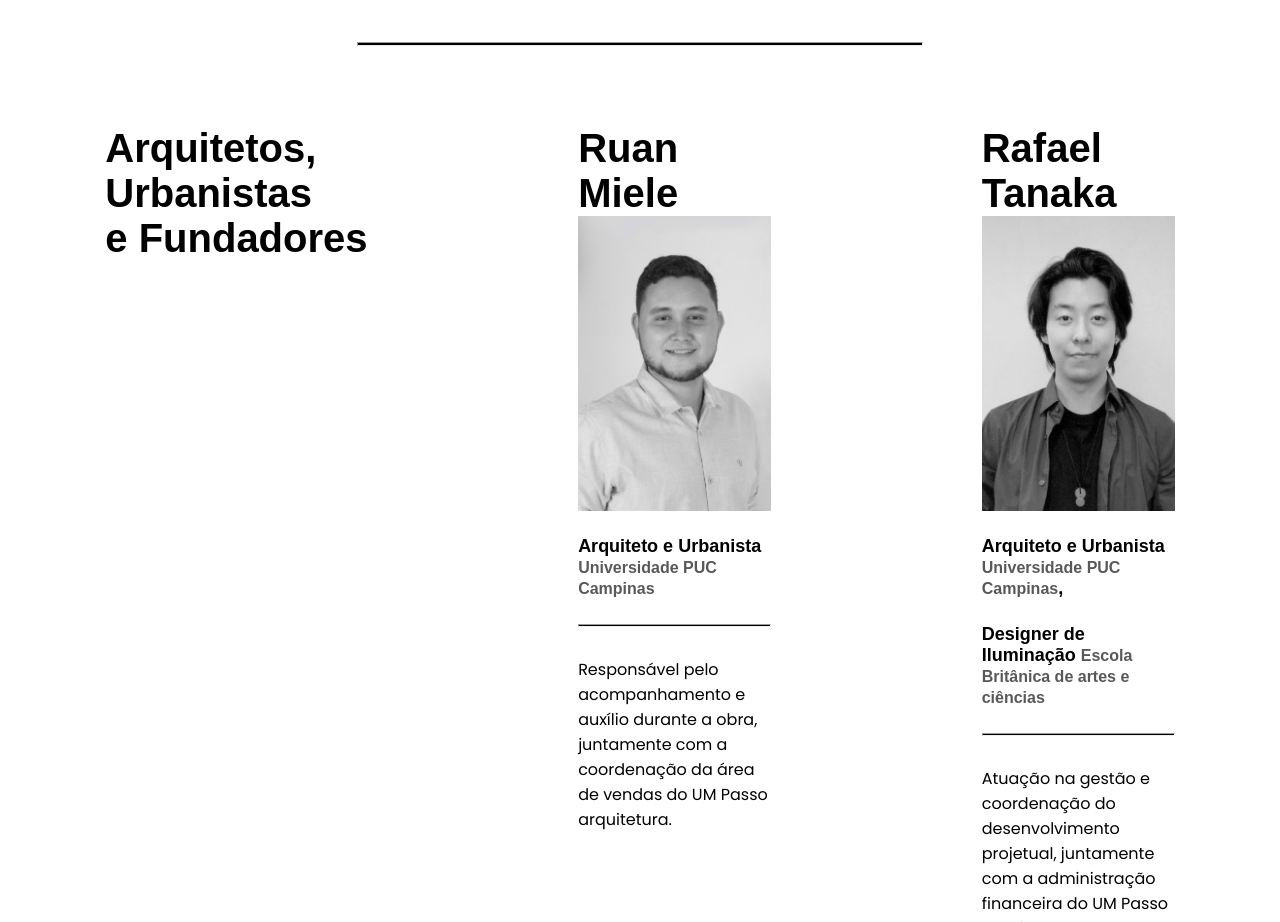
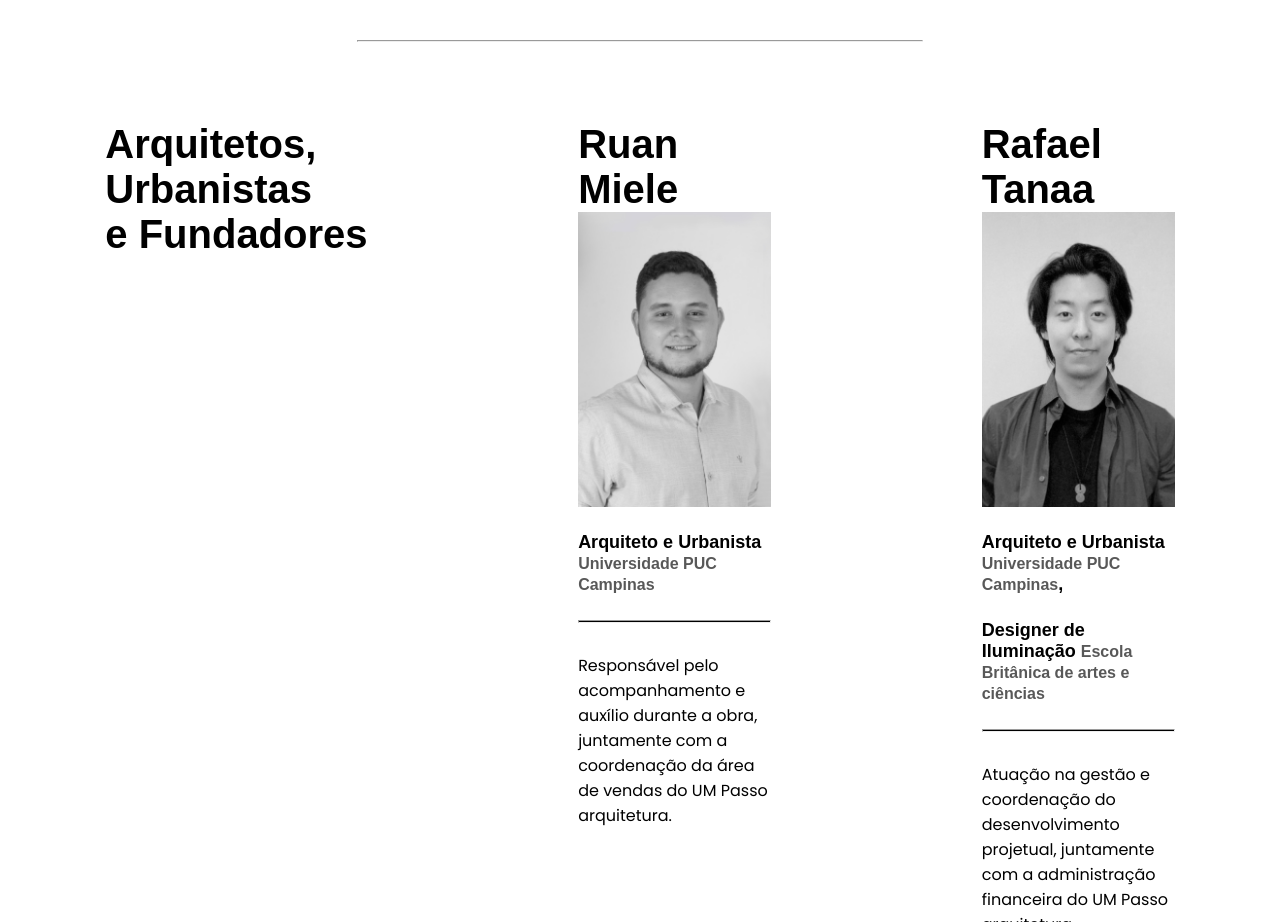
Before and after one commit to ericoki/UM-Passo, a plain HTML site: page sobre.html in a window 1280 px wide. Shown: the part 4220-5142 px from the top of the page. Drawn offline with Linux system fonts and the light colour scheme; a web font is replaced by a local one.

Commit message:
arquitetos2

```diff
--- a/css/sobre.css
+++ b/css/sobre.css
@@ -99,7 +99,7 @@
 #arquitetos h3>span{
     color: black;
     font-family: 'Gayathri', sans-serif;
-    padding-bottom: 8px;
+    padding-bottom: 5px;
     opacity: 65%;
     font-size: 16px;
 }
--- a/css/styles.css
+++ b/css/styles.css
@@ -78,7 +78,7 @@ p {
 hr {
   width: 566px;
   margin: auto;
-  height: 4px;
+  height: 2px;
   background-color: black;
 }
 
--- a/sobre.html
+++ b/sobre.html
@@ -141,7 +141,7 @@
                 </p>
             </div>
             <div class="card-arquiteto">
-                <h1>Rafael Tanaka</h1>
+                <h1>Rafael Tanaa</h1>
                 <img src="assets/arquiteto2.jpg" alt="Rafael Tanaka">
                 <div class="formacao-arq">
                     <h3> Arquiteto e Urbanista <span> Universidade PUC Campinas</span>,</h3>
```
